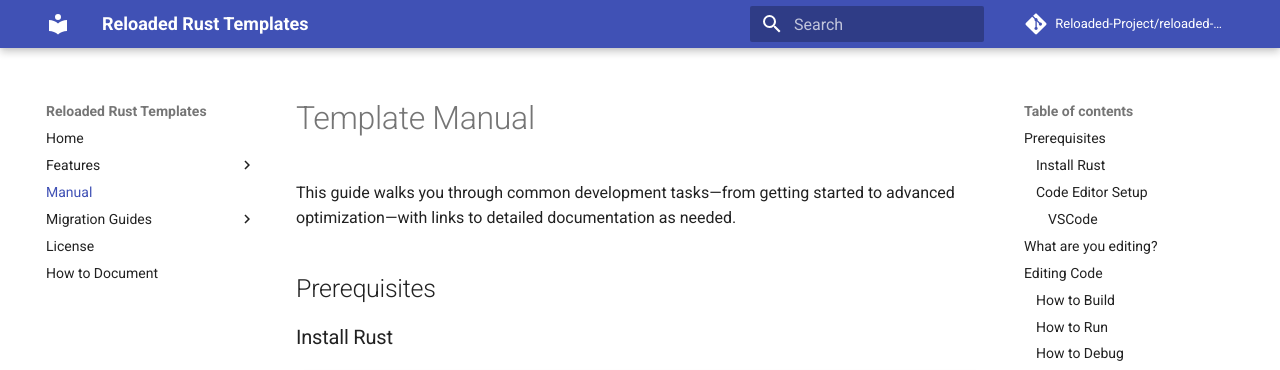
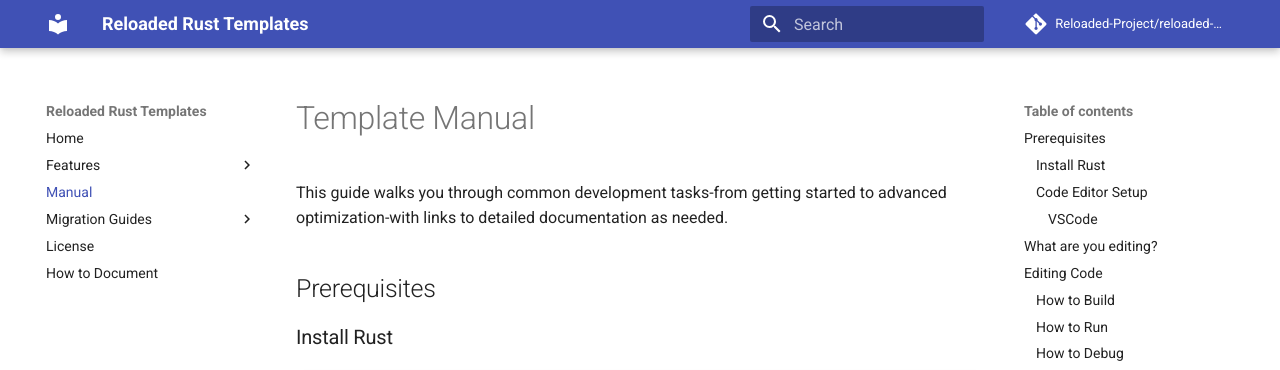
Before and after one commit to TheBestAstroNOT/reloaded-templates-rust, an MkDocs documentation site: the page built from docs/manual.md, in a window 1280 px wide and 900 px high. Shown: the top 370 px of the window. Built offline with MkDocs 1.6.1 and Material for MkDocs 9.7.7, drawn with Linux system fonts in a browser that asks for light colours; comment, search, counter and statistics services are not loaded; some of the changed text lies outside the part shown.

Commit message:
Changed: Don't use em-dash

````diff
--- a/docs/manual.md
+++ b/docs/manual.md
@@ -1,6 +1,6 @@
 # Template Manual
 
-This guide walks you through common development tasks—from getting started to advanced optimization—with links to detailed documentation as needed.
+This guide walks you through common development tasks-from getting started to advanced optimization-with links to detailed documentation as needed.
 
 ## Prerequisites
 
@@ -126,7 +126,7 @@
 cargo test  # run all tests
 ```
 
-When you push code, GitHub Actions automatically runs tests on Linux, Windows, and macOS—check the "Actions" tab to see results.
+When you push code, GitHub Actions automatically runs tests on Linux, Windows, and macOS-check the "Actions" tab to see results.
 
 ![PR Checks](assets/pr-checks.avif)
 
@@ -228,7 +228,7 @@
 ```
 
 !!! warning "Miri is MUCH slower than normal tests"
-    This is expected—Miri thoroughly checks every memory operation. Use it primarily for projects with unsafe code, FFI bindings, or mission-critical applications.
+    This is expected-Miri thoroughly checks every memory operation. Use it primarily for projects with unsafe code, FFI bindings, or mission-critical applications.
 
 !!! tip "For more info, see [Miri Testing](features/miri-testing.md)"
 
@@ -639,7 +639,7 @@
 !!! question "Want to contribute?"
     Follow these guidelines to keep the project history clean and organized.<br/>
     These practices make code review easier and help maintain project quality.<br/>
-    Not sure about something? Just ask—whether it's "is it okay to work on this?" or "how do I do this?"
+    Not sure about something? Just ask-whether it's "is it okay to work on this?" or "how do I do this?"
 
 ### One Change Per PR
 
````
Also changed, not shown: docs/AGENTS-DOCS.md (+1 -1 lines), docs/features/fuzzing.md (+1 -1 lines), docs/features/vscode-integration.md (+1 -1 lines), docs/migration/v1.0.0.md (+1 -1 lines).
